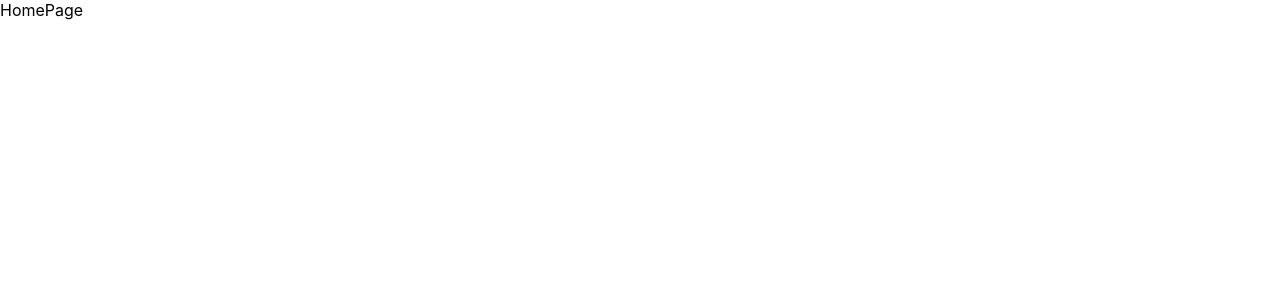
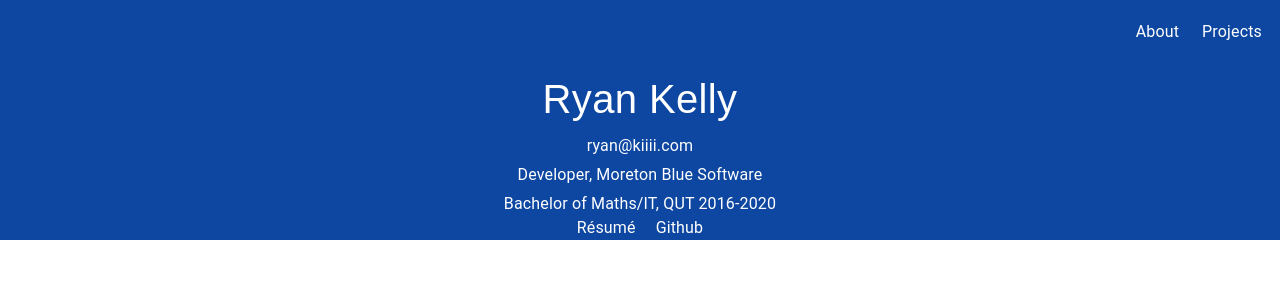
Before and after one commit to RyanJafefKelly/ryankellysite, a React (Create React App) app: page / in a window 1280 px wide. Shown: the top 300 px of the page. Built offline with nearby package versions, Linux system fonts and the light colour scheme.

Commit message:
add topbar, homepage details

```diff
--- a/src/App.js
+++ b/src/App.js
@@ -1,19 +1,20 @@
 import React from 'react';
-import { HashRouter, BrowserRouter, Route, Switch } from 'react-router-dom';
-import HomePage from './routes/HomePage';
-import Projects from './routes/Projects';
-
+import { BrowserRouter as Router, Route, Switch } from 'react-router-dom';
+import HomePage from './pages/HomePage';
+import Projects from './pages/Projects';
+import Topbar from './Topbar';
 
 function App() {
   return (
-    <HashRouter>
+    <Router>
       <React.Suspense>
+        <Topbar />
         <Switch>
-          <Route exact path="/" name="Homepage" render={HomePage} />
-          <Route path="/projects" name="Projects" render={Projects} />
+          <Route exact path="/" name="HomePage" component={HomePage} />
+          <Route path="/projects" name="Projects" component={Projects} />
         </Switch>
       </React.Suspense>
-    </HashRouter>
+    </Router>
   );
 }
 
--- /dev/null
+++ b/src/Topbar.js
@@ -0,0 +1,64 @@
+import React from 'react';
+import AppBar from '@material-ui/core/AppBar';
+import Toolbar from '@material-ui/core/Toolbar';
+import { useHistory } from 'react-router-dom';
+import { makeStyles, Typography, Button, Box, Link } from '@material-ui/core';
+
+const useStyles = makeStyles({
+    root: {
+        color: '#white',
+        backgroundColor: '#0D47A1',
+    },
+    toolbar: {
+        backgroundColor: '#0D47A1',
+        padding: 0,
+        color: '#0D47A1',
+        '& > .MuiBox-root': {
+            paddingLeft: 10,
+            paddingRight: 10,
+            display: 'flex',
+            width: '100%',
+            justifyContent: 'space-between',
+            '& > .MuiBox-root': {
+                display: 'flex',
+                alignItems: 'center'
+            }
+        }
+    }
+});
+
+const Topbar = () => {
+    const classes = useStyles();
+    const history = useHistory();
+
+    return (
+    <React.Fragment>
+        <Toolbar className={classes.toolbar}>
+          <Box>
+            <Box ml={1}>
+            </Box>
+            <Box>
+            </Box>
+            <Box>
+                <Box mr={1}>
+                    <Typography style={{color: 'white', paddingRight: 15}}>
+                        <Link color='inherit' onClick={() => history.push('/')}>
+                            About
+                        </Link>
+                    </Typography>
+                </Box>
+                <Box mr={1}>
+                    <Typography style={{color: 'white'}}>
+                        <Link color='inherit' onClick={() => history.push('/projects')}>
+                            Projects
+                        </Link>
+                    </Typography>
+                </Box>
+            </Box>
+          </Box>
+      </Toolbar>
+    </React.Fragment>
+    );
+}
+
+export default Topbar;
--- /dev/null
+++ b/src/pages/HomePage.js
@@ -0,0 +1,59 @@
+import React from 'react';
+import makeStyles from '@material-ui/core/styles/makeStyles';
+import { Typography, Link } from '@material-ui/core';
+
+const useStyles = makeStyles({
+    heading: {
+        fontFamily: 'Arial',
+        fontSize: 40,
+        textAlign: 'center',
+        paddingTop: 5
+    },
+    body: {
+        paddingTop: 5,
+        textAlign: 'center'
+    },
+    bodyInline: {
+        paddingTop: 10,
+        display: 'inline',
+        paddingRight: 10,
+        paddingLeft: 10
+    },
+    backgroundDiv: {
+        color: 'white',
+        backgroundColor: '#0D47A1'
+    }
+});
+
+function HomePage() {
+    const classes = useStyles();
+    const preventDefault = (event) => event.preventDefault();
+
+    return (
+    <React.Fragment>
+        <div className={classes.backgroundDiv}>
+            <Typography className={classes.heading}>Ryan Kelly</Typography>
+            <Typography className={classes.body}>ryan@kiiii.com</Typography>
+            <Typography className={classes.body}>Developer, Moreton Blue Software</Typography>
+            <Typography className={classes.body}>Bachelor of Maths/IT, QUT 2016-2020 </Typography>
+            <div style={{textAlign: 'center'}}>
+                <Typography className={classes.bodyInline}>
+                    <Link href="#" onClick={preventDefault} color="inherit">
+                        Résumé
+                    </Link>
+                </Typography>
+                <Typography className={classes.bodyInline}>
+                    <Link
+                    onClick={() => window.open('https://github.com/RyanJafefKelly', )}
+                    color="inherit">
+                        Github
+                    </Link>
+                </Typography>
+            </div>
+        </div>
+
+    </React.Fragment>
+    );
+};
+
+export default HomePage;
--- a/src/routes/HomePage.js
+++ /dev/null
@@ -1,9 +0,0 @@
-import React from 'react';
-
-const HomePage = () => {
-    return(<div>
-        HomePage
-    </div>);
-};
-
-export default HomePage;
```
Also changed, not shown: src/pages/Projects.js (renamed from src/routes/Projects.js), src/pages/Resume.js (added).
